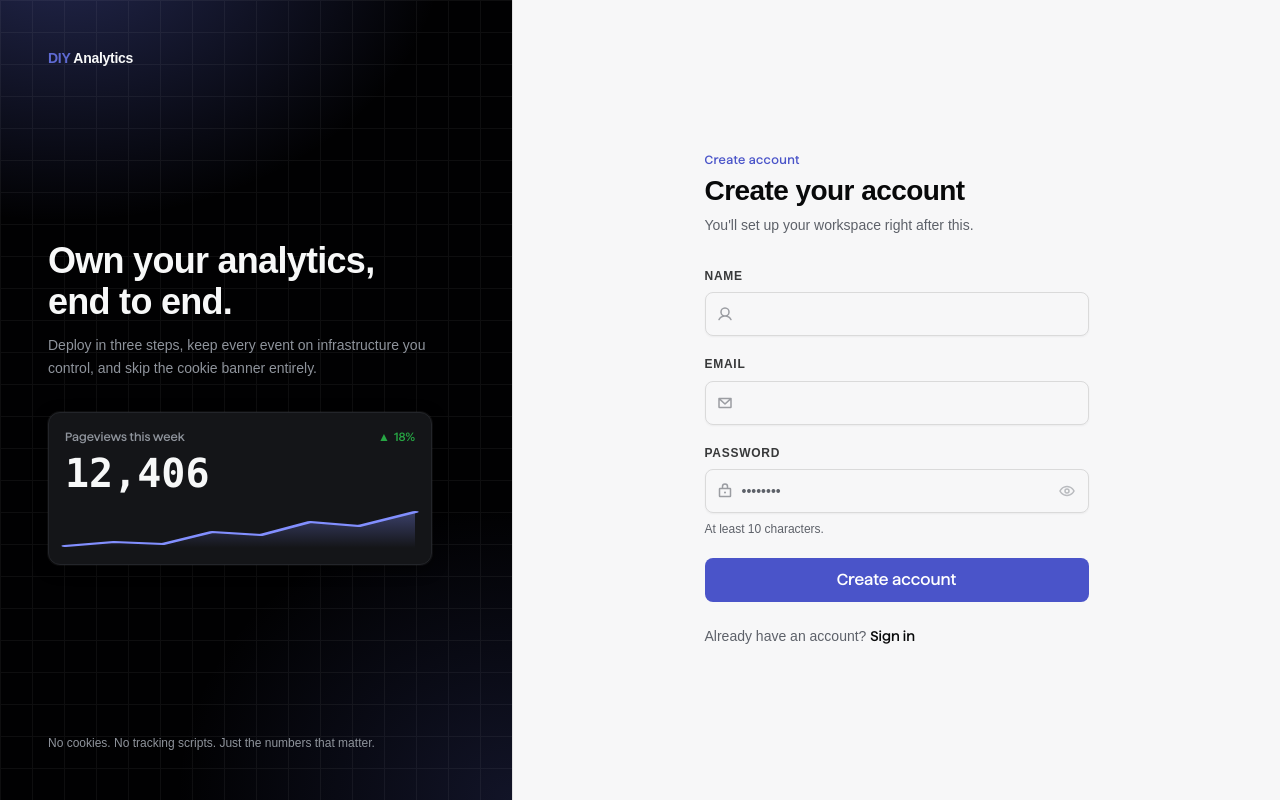
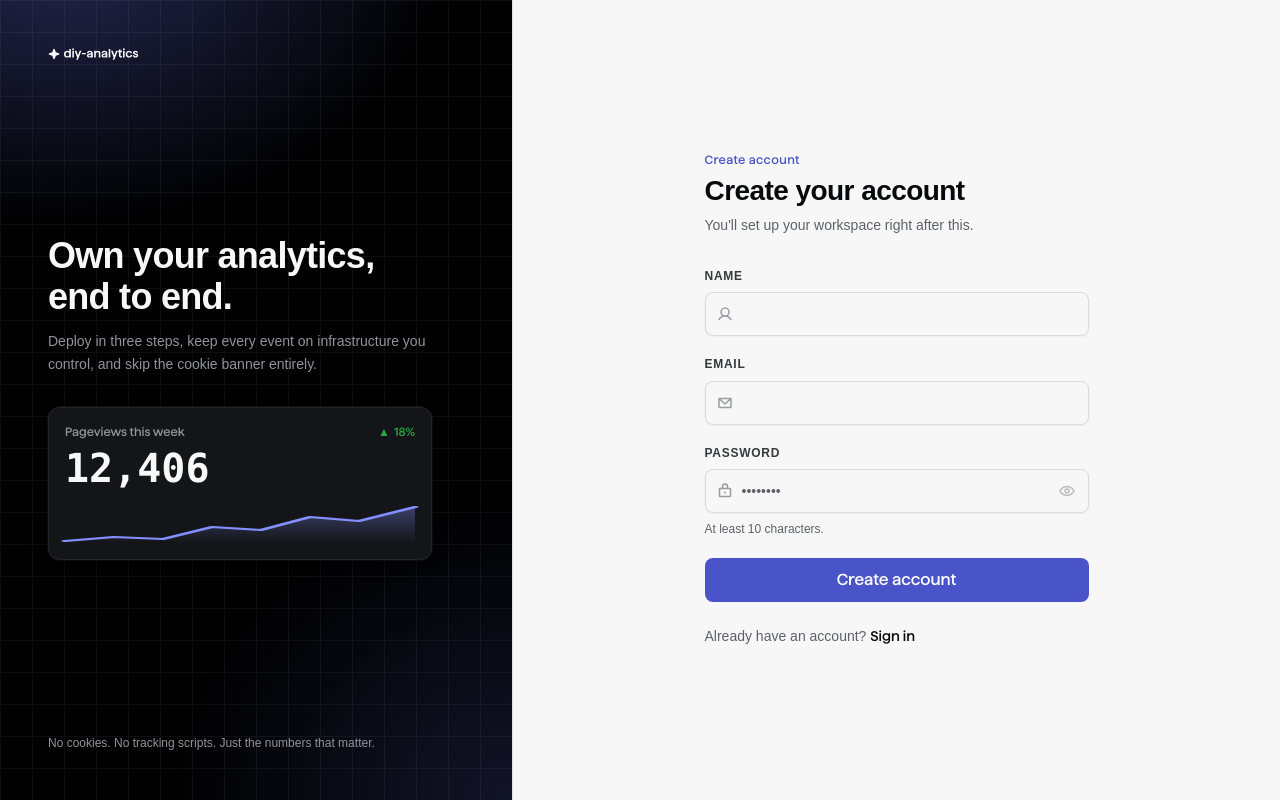
Before and after one commit to heysagnik/diy-analytics, a Next.js app: page /register in a window 1280 px wide. Built offline with nearby package versions, Linux system fonts and the light colour scheme; a web font is replaced by a local one.

Commit message:
feat: add responsive logo images to AuthBrandPanel and AuthLayout components

```diff
--- a/components/auth/AuthBrandPanel.tsx
+++ b/components/auth/AuthBrandPanel.tsx
@@ -1,4 +1,5 @@
 import React from 'react';
+import Image from 'next/image';
 
 interface AuthBrandPanelProps {
   headline: string;
@@ -37,8 +38,8 @@ export default function AuthBrandPanel({ headline, subtext }: AuthBrandPanelProp
         }}
       />
 
-      <div className="relative z-10 font-display text-sm font-semibold tracking-[-0.03em]">
-        <span className="text-accent">DIY</span> Analytics
+      <div className="relative z-10">
+        <Image src="/brand/logo-dark.svg" alt="DIY Analytics" width={91} height={12} className="h-3 w-auto" />
       </div>
 
       <div className="relative z-10 max-w-sm">
--- a/components/auth/AuthLayout.tsx
+++ b/components/auth/AuthLayout.tsx
@@ -1,4 +1,5 @@
 import React from 'react';
+import Image from 'next/image';
 import Link from 'next/link';
 import AuthBrandPanel from './AuthBrandPanel';
 
@@ -28,8 +29,9 @@ export default function AuthLayout({ children, headline, subtext }: AuthLayoutPr
         <div className="relative flex flex-1 flex-col border-l border-border bg-surface text-foreground selection:bg-accent/20">
           {/* Compact brand mark shown only when the dark panel is hidden (mobile/tablet). */}
           <div className="flex h-14 items-center px-6 lg:hidden">
-            <Link href="/" className="font-display text-sm font-semibold tracking-[-0.03em]">
-              <span className="text-accent">DIY</span> Analytics
+            <Link href="/" aria-label="DIY Analytics">
+              <Image src="/brand/logo.svg" alt="DIY Analytics" width={91} height={12} className="h-3 w-auto dark:hidden" />
+              <Image src="/brand/logo-dark.svg" alt="DIY Analytics" width={91} height={12} className="hidden h-3 w-auto dark:block" />
             </Link>
           </div>
 
```
